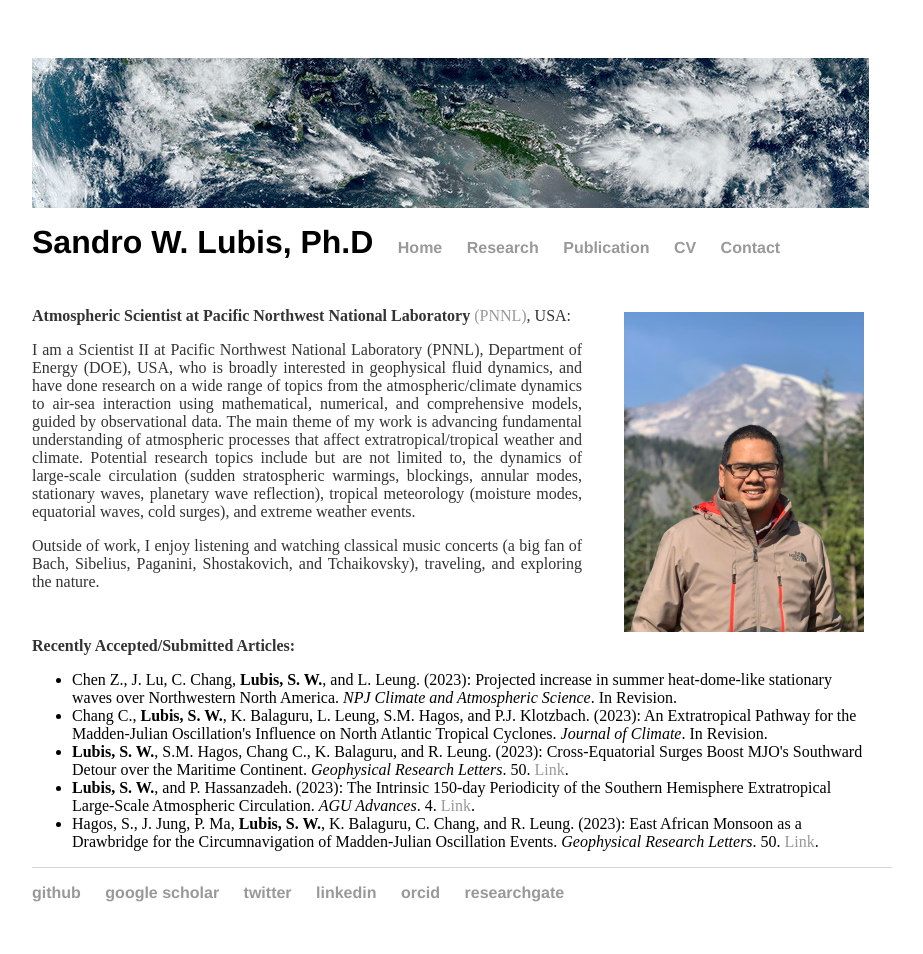
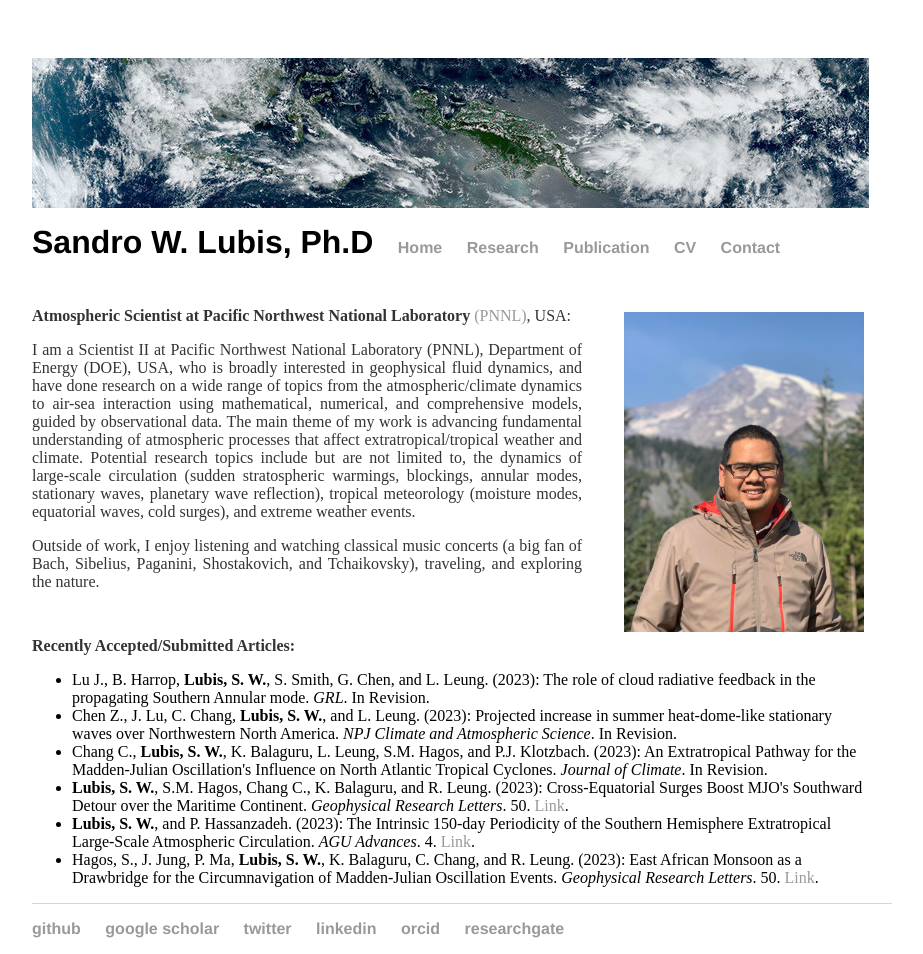
Before and after one commit to sandrolubis/sandrolubis.github.io, a Jekyll site: the page built from index.html, in a window 1280 px wide. Shown: the whole page, without its empty margins (276-1199 px from the left). Built offline with Jekyll 4.4.1, drawn with Linux system fonts in a browser that asks for light colours; before the commit the page ends 918 px from its top, so only the background shows below that.

Commit message:
Update index.html

```diff
--- a/index.html
+++ b/index.html
@@ -46,6 +46,7 @@ div.relative {
 
 	<p class="ex", style="padding-top:30px"><font size=3><b>Recently Accepted/Submitted Articles:</b></p>
 		<ul class="ex">
+		<li> Lu J., B. Harrop, <b>Lubis, S. W.</b>, S. Smith, G. Chen, and L. Leung. (2023): The role of cloud radiative feedback in the propagating Southern Annular mode. <i>GRL</i>. In Revision.</li>
 		<li> Chen Z., J. Lu, C. Chang, <b>Lubis, S. W.</b>, and L. Leung. (2023): Projected increase in summer heat-dome-like stationary waves over Northwestern North America. <i>NPJ Climate and Atmospheric Science</i>. In Revision.</li>
 		<li>Chang C., <b>Lubis, S. W.</b>, K. Balaguru, L. Leung, S.M. Hagos, and P.J. Klotzbach. (2023): An Extratropical Pathway for the Madden-Julian Oscillation's Influence on North Atlantic Tropical Cyclones. <i>Journal of Climate</i>. In Revision.</li>
 		<li><b>Lubis, S. W.</b>, S.M. Hagos, Chang C., K. Balaguru,  and R. Leung. (2023): Cross-Equatorial Surges Boost MJO's Southward Detour over the Maritime Continent. <i>Geophysical Research Letters</i>. 50. <a href="https://doi.org/10.1029/2023GL104770">Link</a>.</li>
```
